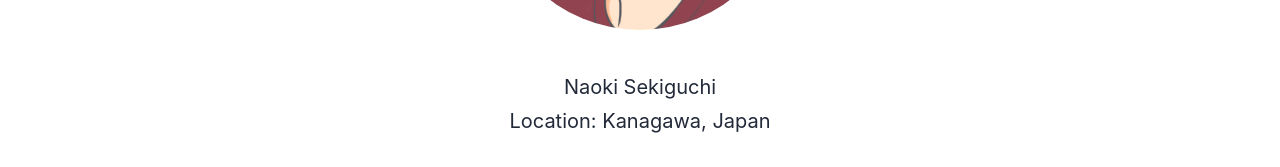
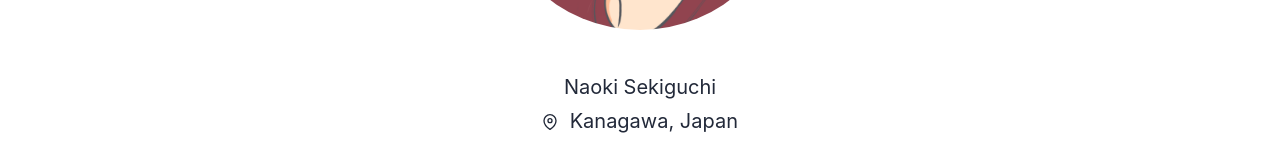
Before and after one commit to seckie/seckie.github.io, an Astro site: page /about in a window 1280 px wide. Shown: the part 633-800 px from the top of the page. Built offline with nearby package versions, Linux system fonts and the light colour scheme; Astro itself is replaced by a stand-in of ours.

Commit message:
Replace Location label with map-pin icon on About page
Co-Authored-By: Claude Fable 5 <noreply@anthropic.com>

```diff
--- a/src/pages/about.astro
+++ b/src/pages/about.astro
@@ -20,7 +20,20 @@ import profileImage from '../assets/profile2020_1080x1080-768x768.png';
 	</p>
 	<p style="text-align: center">
     Naoki Sekiguchi<br />
-    Location: Kanagawa, Japan
+    <svg
+        role="img"
+        aria-label="Location"
+        width="16"
+        height="16"
+        viewBox="0 0 24 24"
+        fill="none"
+        stroke="currentColor"
+        stroke-width="2"
+        stroke-linecap="round"
+        stroke-linejoin="round"
+        style="vertical-align: -0.125em; margin-right: 0.3em;"
+    ><path d="M21 10c0 7-9 13-9 13s-9-6-9-13a9 9 0 0 1 18 0Z"></path><circle cx="12" cy="10" r="3"></circle></svg>
+    Kanagawa, Japan
 	</p>
     <h2>Career history</h2>
     <ul>
```
